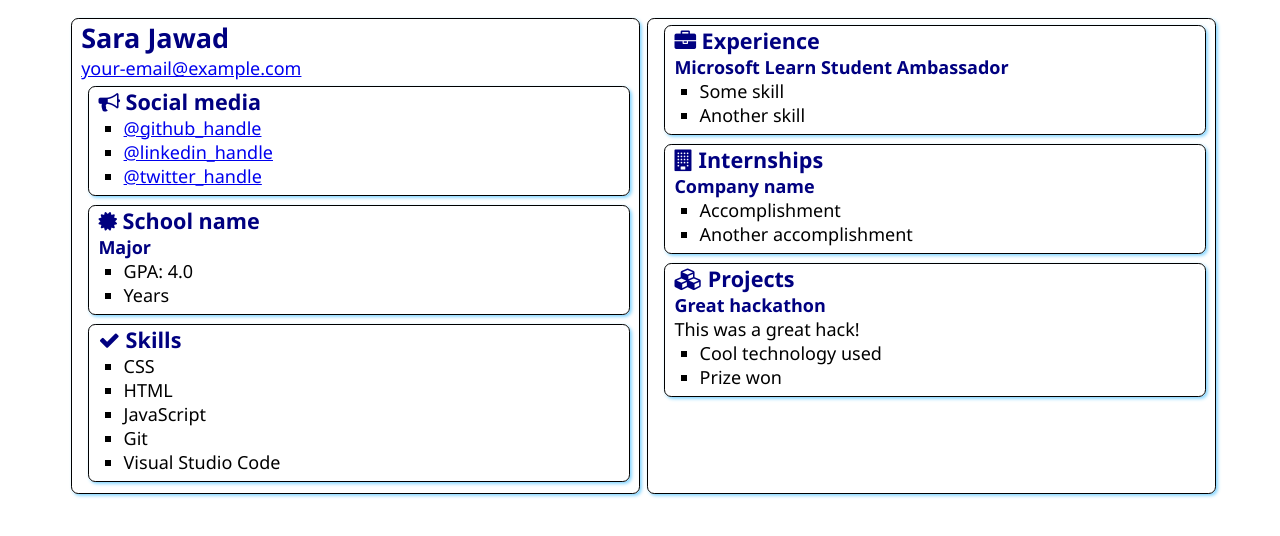
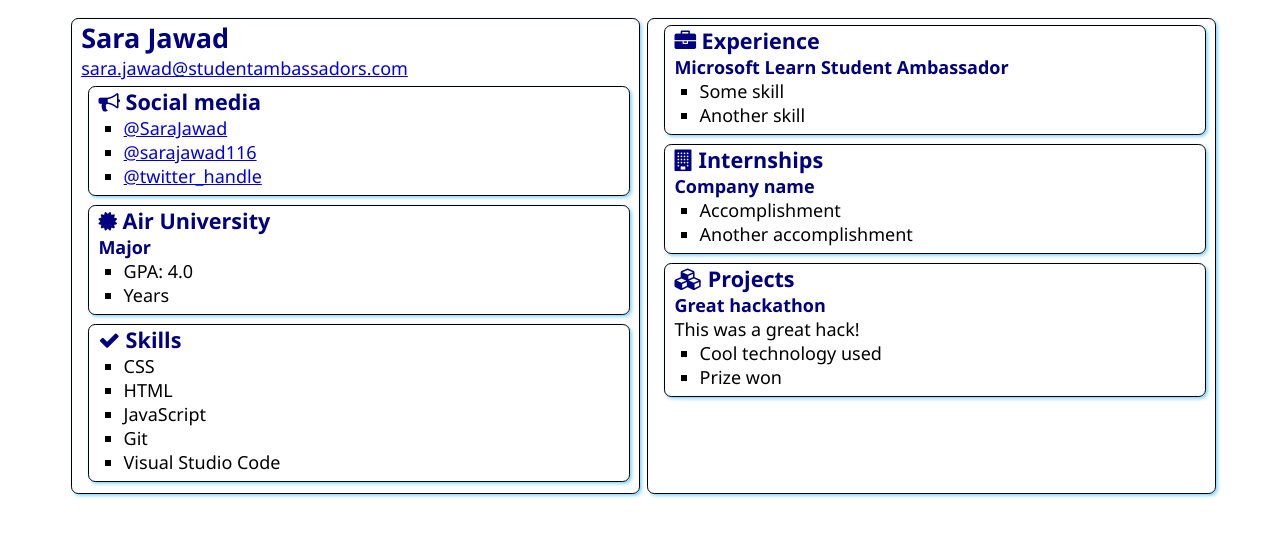
Before and after one commit to SaraJawad/SATechnicalOnboarding, a plain HTML site: page src/index.html in a window 1280 px wide. Drawn offline with Linux system fonts and the light colour scheme.

Commit message:
Update index.html

```diff
--- a/src/index.html
+++ b/src/index.html
@@ -13,7 +13,7 @@
     <main>
         <article class="box">
             <h1>Sara Jawad</h1>
-            <div><a href="mailto:your.email@example.com">your-email@example.com</a></div>
+            <div><a href="mailto:your.email@example.com">sara.jawad@studentambassadors.com</a></div>
 
             <section class="box">
                 <h2>
@@ -21,8 +21,8 @@
                     Social media
                 </h2>
                 <ul>
-                    <li><a href="https://github.com/<handle>">@github_handle</a></li>
-                    <li><a href="https://linkedin.com/in/<handle>">@linkedin_handle</a></li>
+                    <li><a href="https://github.com/<handle>">@SaraJawad</a></li>
+                    <li><a href="https://linkedin.com/in/<handle>">@sarajawad116</a></li>
                     <li><a href="https://twitter.com/<handle>">@twitter_handle</a></li>
                 </ul>
             </section>
@@ -31,7 +31,7 @@
                 <div class="education">
                     <h2>
                         <i class="fa fa-certificate" aria-hidden="true"></i>
-                        School name
+                        Air University
                     </h2>
                     <h3>Major</h3>
                     <ul>
```
